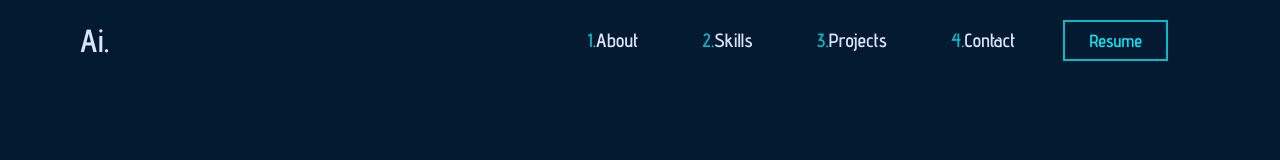
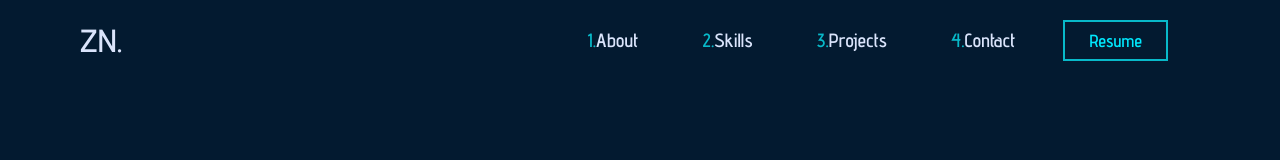
Before and after one commit to Zohra-Neda/Portfolio, a React (Create React App) app: page / in a window 1280 px wide. Shown: the top 160 px of the page. Built offline with nearby package versions, Linux system fonts and the light colour scheme.

Commit message:
Update logo text to ZN

```diff
--- a/src/Components/Navbar/Navbar.jsx
+++ b/src/Components/Navbar/Navbar.jsx
@@ -34,7 +34,7 @@ const Navbar = () => {
     <header className={activeHeader}>
       <div className="logoDiv">
         <h1 className="log">
-          <a href="#home">Ai.</a>
+          <a href="#home">ZN.</a>
         </h1>
       </div>
 
```
